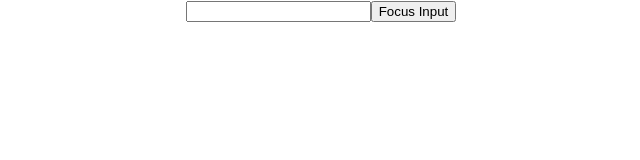
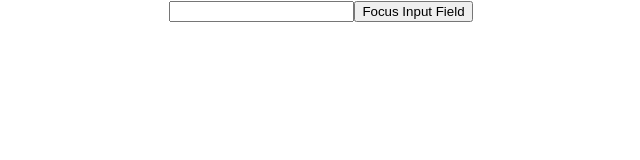
Before and after one commit to DKSingh02/Learn_React, a React (Create React App) app: page / in a window 1280 px wide. Shown: the top 160 px of the page, without its empty margins (319-959 px from the left). Built offline with nearby package versions, Linux system fonts and the light colour scheme.

Commit message:
Forward ref example

```diff
--- a/src/App.js
+++ b/src/App.js
@@ -3,7 +3,7 @@ import LifecycleOne from './react-lifecycles/components/react-lifecycle-one';
 import { WelcomeClassComponent, WelcomeFunctionComponent } from './react-props/components';
 import { GreetingFromClassComponent, GreetingFromFunctionalComponent } from './react-conditions/components';
 import { FruitListClassComponent, FruitListFunctionalComponent } from './rendering-lists/index';
-import { RefExampleComponent, RefParentComponent } from './react-refs';
+import { RefExampleComponent, RefParentComponent, ForwardRefParentComponent } from './react-refs';
 
 function App() {
   return (
@@ -15,7 +15,8 @@ function App() {
       {/* <GreetingFromFunctionalComponent name='Diwakar' isLoggedIn={true} /> */}
       {/* <FruitListFunctionalComponent /> */}
       {/* <RefExampleComponent /> */}
-      <RefParentComponent />
+      {/* <RefParentComponent /> */}
+      <ForwardRefParentComponent />
     </div>
   );
 }
--- /dev/null
+++ b/src/react-refs/components/forward-ref-child.component.js
@@ -0,0 +1,11 @@
+import React, { forwardRef } from 'react'
+
+const ForwardRefChildComponent = forwardRef((props, ref) => {
+    return (
+        <>
+            <input type="text" ref={ref} />
+        </>
+    )
+})
+
+export default ForwardRefChildComponent
--- /dev/null
+++ b/src/react-refs/components/forward-ref-parent.component.js
@@ -0,0 +1,22 @@
+import React, { Component, createRef } from 'react'
+import ForwardRefChildComponent from './forward-ref-child.component'
+
+export default class ForwardRefParentComponent extends Component {
+    constructor(props) {
+        super(props)
+        this.inputRef = createRef()
+    }
+
+    clickHandler = () => {
+        this.inputRef.current.focus()
+    }
+
+    render() {
+        return (
+            <>
+                <ForwardRefChildComponent ref={this.inputRef} />
+                <button onClick={this.clickHandler}>Focus Input Field</button>
+            </>
+        )
+    }
+}
--- a/src/react-refs/index.js
+++ b/src/react-refs/index.js
@@ -1,5 +1,7 @@
 import RefExampleComponent from './components/ref-example.component';
 import RefParentComponent from './components/ref-parent.component';
 import RefChildComponent from './components/ref-child.component';
+import ForwardRefParentComponent from './components/forward-ref-parent.component';
+import ForwardRefChildComponent from './components/forward-ref-child.component';
 
-export { RefExampleComponent, RefParentComponent, RefChildComponent };
+export { RefExampleComponent, RefParentComponent, RefChildComponent, ForwardRefParentComponent, ForwardRefChildComponent };
```
